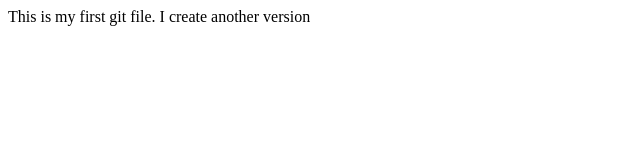
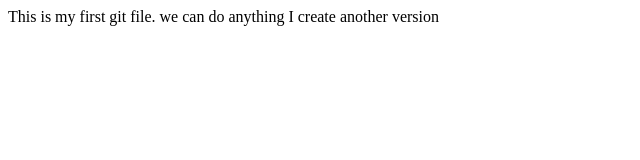
Before and after one commit to Akshay3237/learning, a plain HTML site: page index.html in a window 1280 px wide. Shown: the whole page, without its empty margins (0-640 px from the left). Drawn offline with Linux system fonts and the light colour scheme.

Commit message:
third version

```diff
--- a/index.html
+++ b/index.html
@@ -8,6 +8,7 @@
 </head>
 <body>
     This is my first git file.
+    we can do anything
     I create another version
 </body>
 </html>
```
